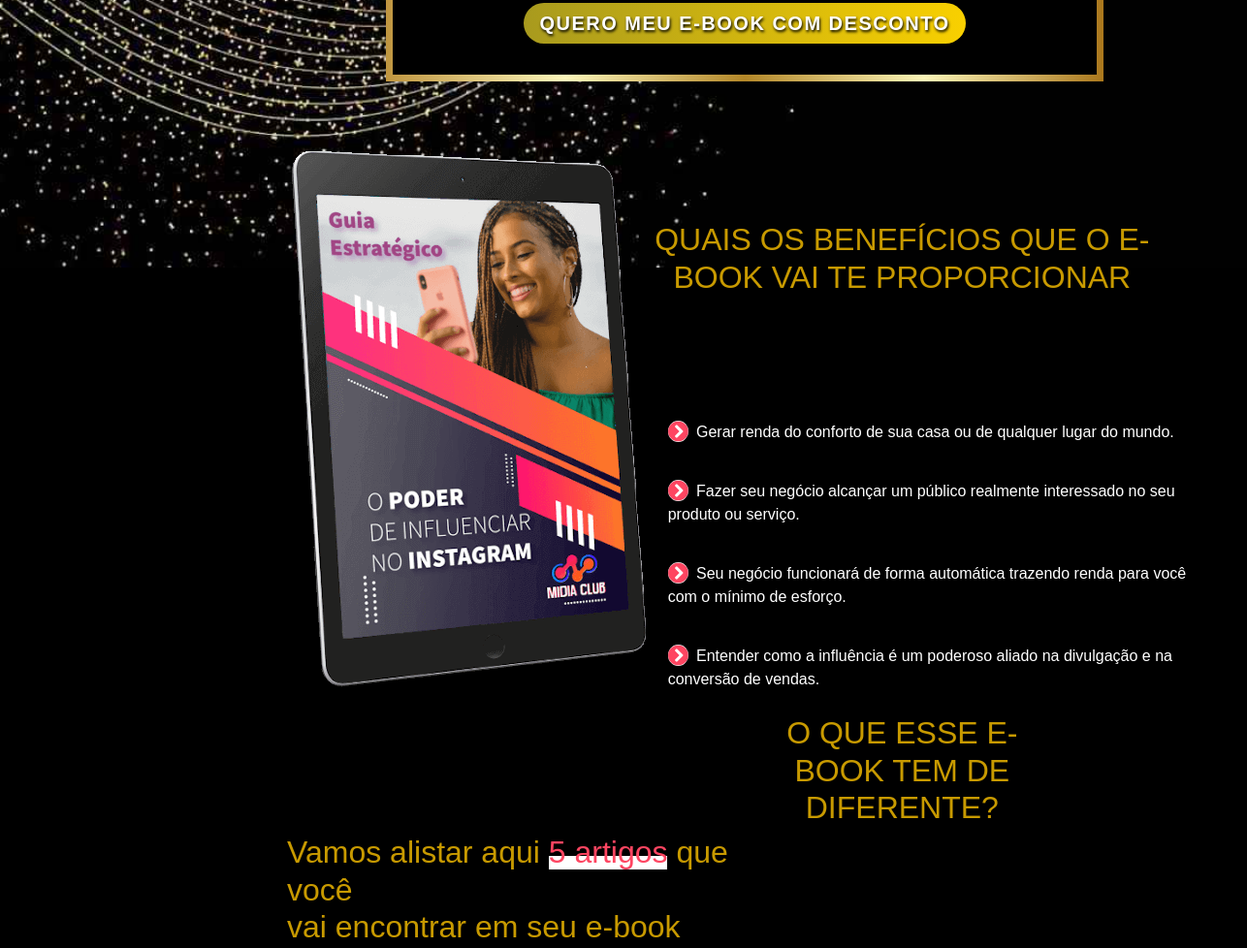
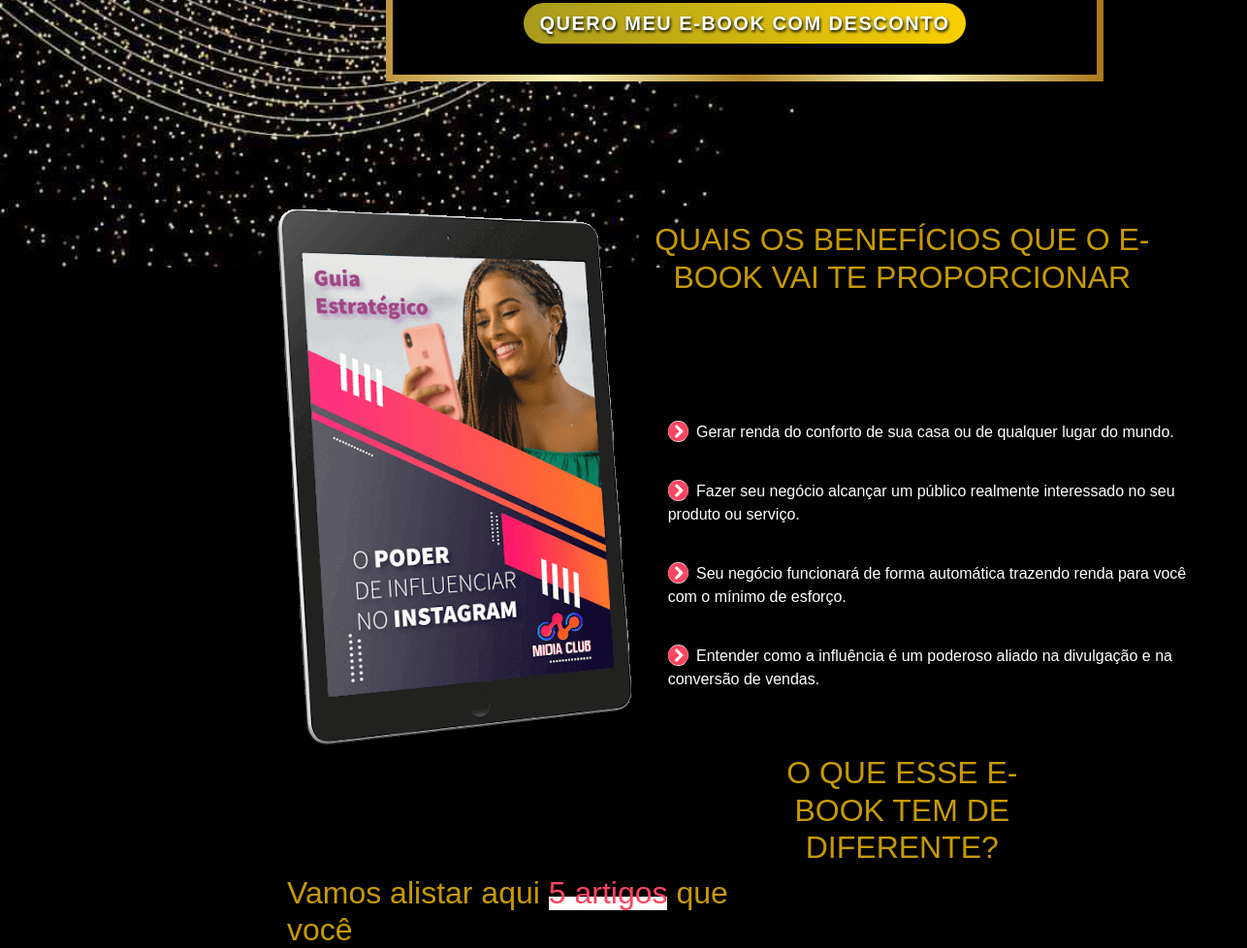
Before and after one commit to PequiSolucoes/guiainstagra.midiaclub.app, a plain HTML site: page index.html in a window 1536 px wide. Shown: the part 1005-1983 px from the top of the page at 97% size, without its empty margins (0-1286 px from the left). Drawn offline with nearby package versions, Linux system fonts and the light colour scheme.

Commit message:
Update style.css

```diff
--- a/style.css
+++ b/style.css
@@ -436,3 +436,11 @@ div.sec27 p {
 div.col-md-6.sec28 {
     max-width: 100%;
 }
+
+@media (min-width:1440px) {
+    div.sec3 {
+        width: 350px;
+        margin-top: 60px;
+        padding-left: 0;
+    }
+}
```
